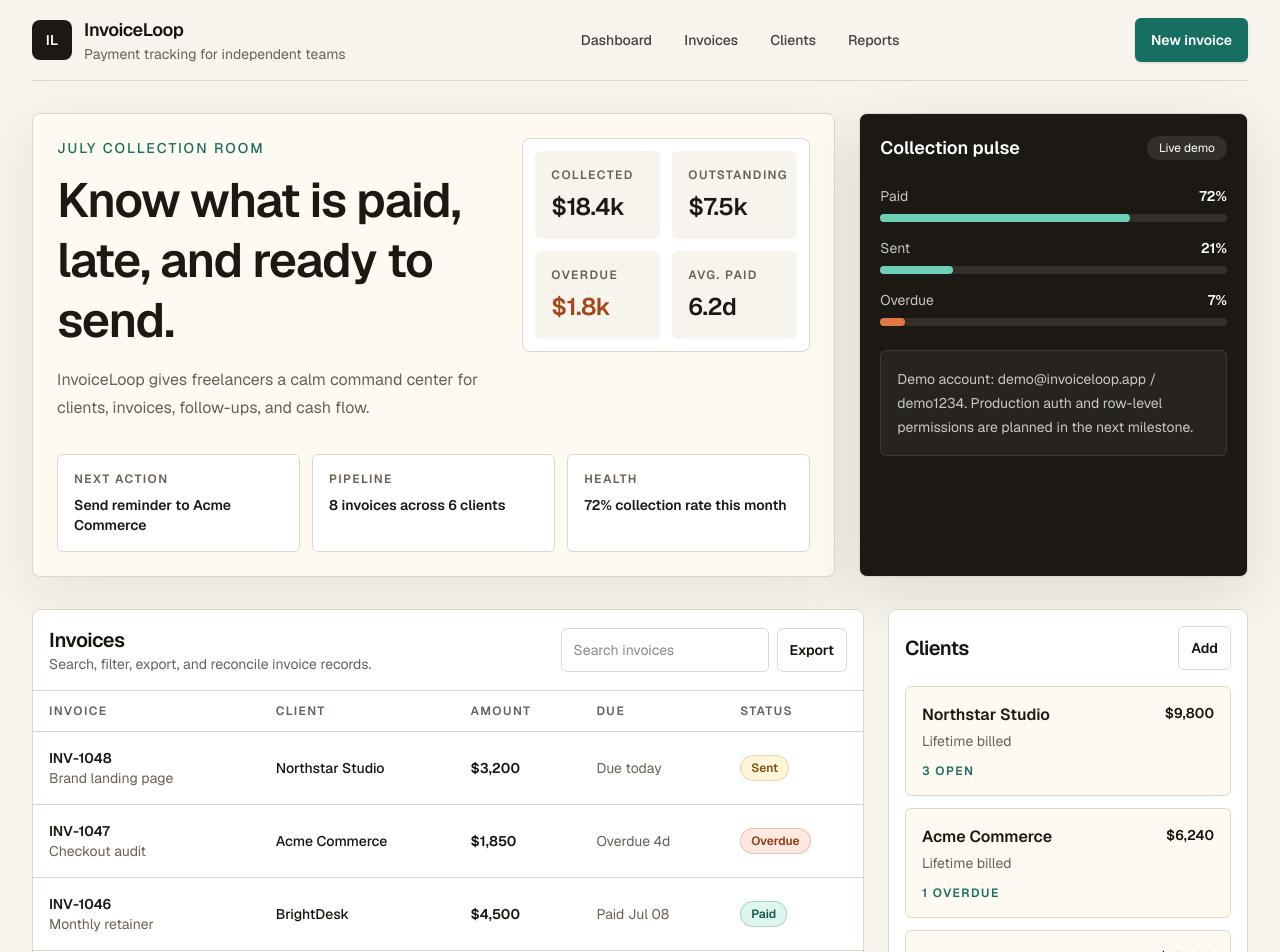
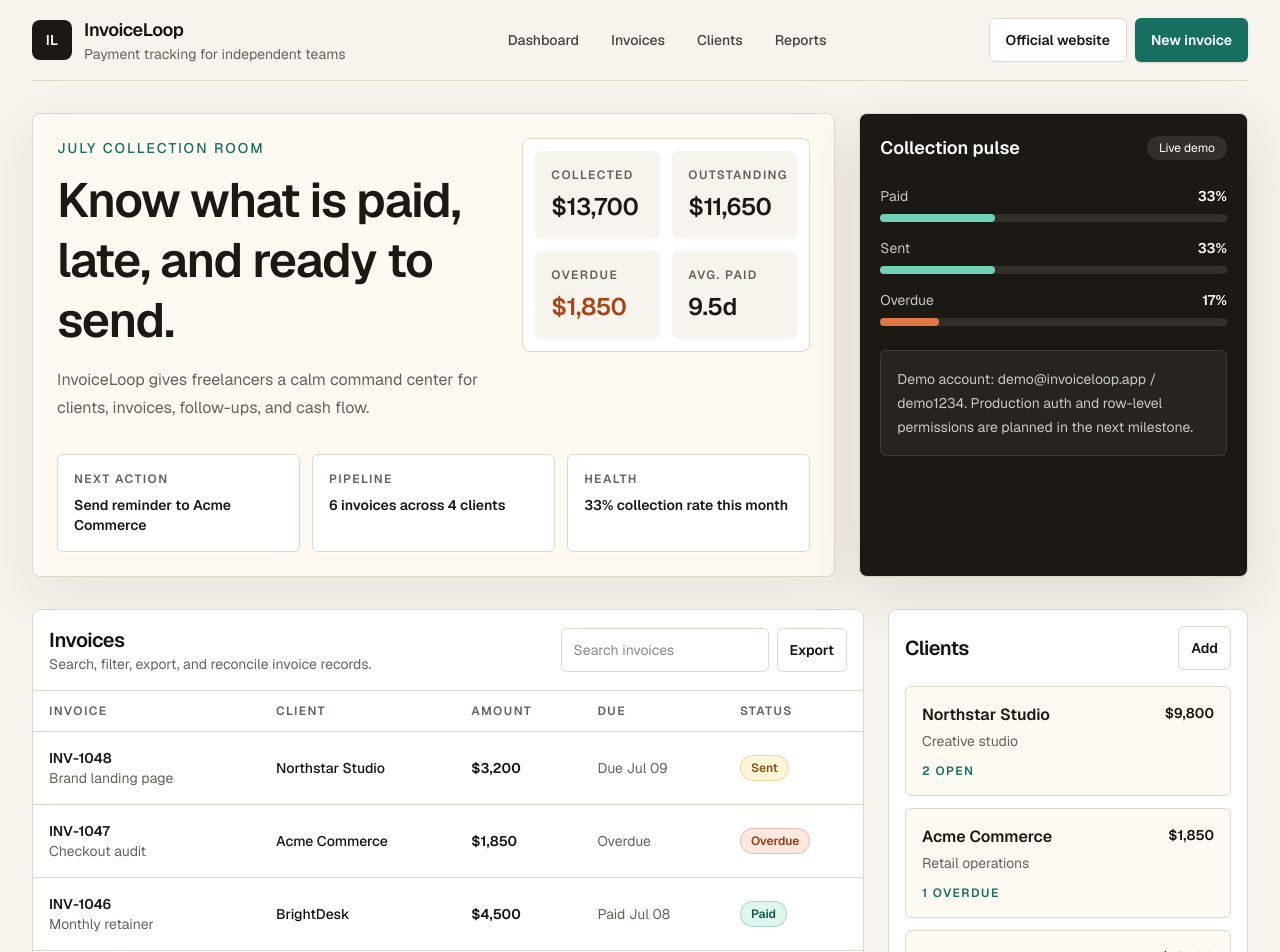
Before and after one commit to akhileshsvh2020-star/invoiceloop, a Next.js app: page / in a window 1280 px wide. Shown: the top 952 px of the page. Built offline with nearby package versions, Linux system fonts and the light colour scheme.

Commit message:
feat: add typed invoice demo data

```diff
--- a/src/app/page.tsx
+++ b/src/app/page.tsx
@@ -1,52 +1,32 @@
-const invoices = [
-  {
-    id: "INV-1048",
-    client: "Northstar Studio",
-    title: "Brand landing page",
-    amount: "$3,200",
-    due: "Due today",
-    status: "Sent",
-  },
-  {
-    id: "INV-1047",
-    client: "Acme Commerce",
-    title: "Checkout audit",
-    amount: "$1,850",
-    due: "Overdue 4d",
-    status: "Overdue",
-  },
-  {
-    id: "INV-1046",
-    client: "BrightDesk",
-    title: "Monthly retainer",
-    amount: "$4,500",
-    due: "Paid Jul 08",
-    status: "Paid",
-  },
-  {
-    id: "INV-1045",
-    client: "Mira Health",
-    title: "Dashboard prototype",
-    amount: "$2,400",
-    due: "Due Jul 14",
-    status: "Draft",
-  },
-];
+import {
+  clients,
+  formatCurrency,
+  getClientName,
+  getClientSummaries,
+  getDashboardMetrics,
+  invoices,
+  type InvoiceStatus,
+} from "@/lib/demo-data";
 
-const clients = [
-  ["Northstar Studio", "$9,800", "3 open"],
-  ["Acme Commerce", "$6,240", "1 overdue"],
-  ["BrightDesk", "$18,500", "clear"],
-];
+const statusStyles: Record<InvoiceStatus, string> = {
+  sent: "border-[#c79334]/30 bg-[#fff5d8] text-[#7a5416]",
+  overdue: "border-[#a64618]/25 bg-[#ffe8df] text-[#923a14]",
+  paid: "border-[#176f62]/25 bg-[#def6ed] text-[#10564c]",
+  draft: "border-stone-300 bg-stone-100 text-stone-700",
+};
 
-const statusStyles: Record<string, string> = {
-  Sent: "border-[#c79334]/30 bg-[#fff5d8] text-[#7a5416]",
-  Overdue: "border-[#a64618]/25 bg-[#ffe8df] text-[#923a14]",
-  Paid: "border-[#176f62]/25 bg-[#def6ed] text-[#10564c]",
-  Draft: "border-stone-300 bg-stone-100 text-stone-700",
+const statusLabels: Record<InvoiceStatus, string> = {
+  sent: "Sent",
+  overdue: "Overdue",
+  paid: "Paid",
+  draft: "Draft",
 };
 
 export default function Home() {
+  const metrics = getDashboardMetrics();
+  const clientSummaries = getClientSummaries();
+  const latestInvoices = invoices.slice(0, 4);
+
   return (
     <main className="min-h-screen bg-[var(--background)] text-[var(--foreground)]">
       <div className="mx-auto flex w-full max-w-7xl flex-col gap-8 px-4 py-4 sm:px-6 lg:px-8">
@@ -75,9 +55,19 @@ export default function Home() {
               </a>
             ))}
           </nav>
-          <button className="min-h-11 rounded-md bg-[var(--accent)] px-4 text-sm font-semibold text-white shadow-sm transition hover:bg-[var(--accent-strong)] focus-visible:outline focus-visible:outline-2 focus-visible:outline-[var(--accent)]">
-            New invoice
-          </button>
+          <div className="flex flex-wrap gap-2">
+            <a
+              className="inline-flex min-h-11 items-center rounded-md border border-[var(--line)] bg-white px-4 text-sm font-semibold text-[var(--ink)] transition hover:border-[var(--accent)] focus-visible:outline focus-visible:outline-2 focus-visible:outline-[var(--accent)]"
+              href="https://digitalheroesco.com"
+              rel="noreferrer"
+              target="_blank"
+            >
+              Official website
+            </a>
+            <button className="min-h-11 rounded-md bg-[var(--accent)] px-4 text-sm font-semibold text-white shadow-sm transition hover:bg-[var(--accent-strong)] focus-visible:outline focus-visible:outline-2 focus-visible:outline-[var(--accent)]">
+              New invoice
+            </button>
+          </div>
         </header>
 
         <section
@@ -99,18 +89,31 @@ export default function Home() {
                 </p>
               </div>
               <div className="grid grid-cols-2 gap-3 rounded-lg border border-[var(--line)] bg-white p-3 sm:min-w-72">
-                <Metric label="Collected" value="$18.4k" />
-                <Metric label="Outstanding" value="$7.5k" />
-                <Metric label="Overdue" value="$1.8k" tone="warn" />
-                <Metric label="Avg. paid" value="6.2d" />
+                <Metric label="Collected" value={formatCurrency(metrics.paid)} />
+                <Metric
+                  label="Outstanding"
+                  value={formatCurrency(metrics.outstanding)}
+                />
+                <Metric
+                  label="Overdue"
+                  value={formatCurrency(metrics.overdue)}
+                  tone="warn"
+                />
+                <Metric
+                  label="Avg. paid"
+                  value={`${metrics.paidWithinDays.toFixed(1)}d`}
+                />
               </div>
             </div>
 
             <div className="mt-8 grid gap-3 sm:grid-cols-3">
               {[
                 ["Next action", "Send reminder to Acme Commerce"],
-                ["Pipeline", "8 invoices across 6 clients"],
-                ["Health", "72% collection rate this month"],
+                [
+                  "Pipeline",
+                  `${invoices.length} invoices across ${clients.length} clients`,
+                ],
+                ["Health", `${metrics.paidRate}% collection rate this month`],
               ].map(([label, value]) => (
                 <div
                   className="rounded-md border border-[var(--line)] bg-white p-4"
@@ -135,9 +138,22 @@ export default function Home() {
               </span>
             </div>
             <div className="mt-6 space-y-4">
-              <Progress label="Paid" value="72%" width="72%" />
-              <Progress label="Sent" value="21%" width="21%" />
-              <Progress label="Overdue" value="7%" width="7%" warn />
+              <Progress
+                label="Paid"
+                value={`${metrics.paidRate}%`}
+                width={`${metrics.paidRate}%`}
+              />
+              <Progress
+                label="Sent"
+                value={`${metrics.sentRate}%`}
+                width={`${metrics.sentRate}%`}
+              />
+              <Progress
+                label="Overdue"
+                value={`${metrics.overdueRate}%`}
+                width={`${metrics.overdueRate}%`}
+                warn
+              />
             </div>
             <p className="mt-6 rounded-md border border-white/10 bg-white/5 p-4 text-sm leading-6 text-white/75">
               Demo account: demo@invoiceloop.app / demo1234. Production auth
@@ -183,7 +199,7 @@ export default function Home() {
                   </tr>
                 </thead>
                 <tbody>
-                  {invoices.map((invoice) => (
+                  {latestInvoices.map((invoice) => (
                     <tr className="border-b border-[var(--line)]" key={invoice.id}>
                       <td className="px-4 py-4">
                         <span className="block font-semibold text-[var(--ink)]">
@@ -193,14 +209,20 @@ export default function Home() {
                           {invoice.title}
                         </span>
                       </td>
-                      <td className="px-4 py-4 font-medium">{invoice.client}</td>
-                      <td className="px-4 py-4 font-semibold">{invoice.amount}</td>
-                      <td className="px-4 py-4 text-[var(--muted)]">{invoice.due}</td>
+                      <td className="px-4 py-4 font-medium">
+                        {getClientName(invoice.clientId)}
+                      </td>
+                      <td className="px-4 py-4 font-semibold">
+                        {formatCurrency(invoice.amountCents)}
+                      </td>
+                      <td className="px-4 py-4 text-[var(--muted)]">
+                        {formatDueLabel(invoice)}
+                      </td>
                       <td className="px-4 py-4">
                         <span
                           className={`inline-flex rounded-full border px-2.5 py-1 text-xs font-semibold ${statusStyles[invoice.status]}`}
                         >
-                          {invoice.status}
+                          {statusLabels[invoice.status]}
                         </span>
                       </td>
                     </tr>
@@ -218,24 +240,26 @@ export default function Home() {
               </button>
             </div>
             <div className="mt-4 space-y-3">
-              {clients.map(([name, value, state]) => (
+              {clientSummaries.slice(0, 3).map((client) => (
                 <div
                   className="rounded-md border border-[var(--line)] bg-[var(--panel)] p-4"
-                  key={name}
+                  key={client.id}
                 >
                   <div className="flex items-start justify-between gap-4">
                     <div>
-                      <p className="font-semibold text-[var(--ink)]">{name}</p>
+                      <p className="font-semibold text-[var(--ink)]">
+                        {client.name}
+                      </p>
                       <p className="mt-1 text-sm text-[var(--muted)]">
-                        Lifetime billed
+                        {client.companyType}
                       </p>
                     </div>
                     <span className="text-right text-sm font-semibold">
-                      {value}
+                      {formatCurrency(client.lifetimeBilled)}
                     </span>
                   </div>
                   <p className="mt-3 text-xs font-semibold uppercase tracking-[0.12em] text-[var(--accent)]">
-                    {state}
+                    {client.state}
                   </p>
                 </div>
               ))}
@@ -245,6 +269,25 @@ export default function Home() {
       </div>
     </main>
   );
+}
+
+function formatDueLabel(invoice: { status: InvoiceStatus; dueAt: string; paidAt?: string }) {
+  if (invoice.status === "paid" && invoice.paidAt) {
+    return `Paid ${formatShortDate(invoice.paidAt)}`;
+  }
+
+  if (invoice.status === "overdue") {
+    return "Overdue";
+  }
+
+  return `Due ${formatShortDate(invoice.dueAt)}`;
+}
+
+function formatShortDate(value: string) {
+  return new Intl.DateTimeFormat("en-US", {
+    month: "short",
+    day: "2-digit",
+  }).format(new Date(value));
 }
 
 function Metric({
--- /dev/null
+++ b/src/lib/demo-data.ts
@@ -0,0 +1,199 @@
+export type InvoiceStatus = "draft" | "sent" | "paid" | "overdue";
+
+export type Client = {
+  id: string;
+  name: string;
+  contactEmail: string;
+  companyType: string;
+  createdAt: string;
+};
+
+export type Invoice = {
+  id: string;
+  clientId: string;
+  title: string;
+  status: InvoiceStatus;
+  amountCents: number;
+  issuedAt: string;
+  dueAt: string;
+  paidAt?: string;
+};
+
+export const clients: Client[] = [
+  {
+    id: "client-northstar",
+    name: "Northstar Studio",
+    contactEmail: "accounts@northstar.example",
+    companyType: "Creative studio",
+    createdAt: "2026-05-02",
+  },
+  {
+    id: "client-acme",
+    name: "Acme Commerce",
+    contactEmail: "finance@acme.example",
+    companyType: "Retail operations",
+    createdAt: "2026-05-19",
+  },
+  {
+    id: "client-brightdesk",
+    name: "BrightDesk",
+    contactEmail: "billing@brightdesk.example",
+    companyType: "SaaS team",
+    createdAt: "2026-04-11",
+  },
+  {
+    id: "client-mira",
+    name: "Mira Health",
+    contactEmail: "ops@mira.example",
+    companyType: "Healthcare group",
+    createdAt: "2026-06-08",
+  },
+];
+
+export const invoices: Invoice[] = [
+  {
+    id: "INV-1048",
+    clientId: "client-northstar",
+    title: "Brand landing page",
+    status: "sent",
+    amountCents: 320000,
+    issuedAt: "2026-07-02",
+    dueAt: "2026-07-09",
+  },
+  {
+    id: "INV-1047",
+    clientId: "client-acme",
+    title: "Checkout audit",
+    status: "overdue",
+    amountCents: 185000,
+    issuedAt: "2026-06-22",
+    dueAt: "2026-07-05",
+  },
+  {
+    id: "INV-1046",
+    clientId: "client-brightdesk",
+    title: "Monthly retainer",
+    status: "paid",
+    amountCents: 450000,
+    issuedAt: "2026-07-01",
+    dueAt: "2026-07-08",
+    paidAt: "2026-07-08",
+  },
+  {
+    id: "INV-1045",
+    clientId: "client-mira",
+    title: "Dashboard prototype",
+    status: "draft",
+    amountCents: 240000,
+    issuedAt: "2026-07-08",
+    dueAt: "2026-07-14",
+  },
+  {
+    id: "INV-1044",
+    clientId: "client-brightdesk",
+    title: "June implementation sprint",
+    status: "paid",
+    amountCents: 920000,
+    issuedAt: "2026-06-16",
+    dueAt: "2026-06-30",
+    paidAt: "2026-06-28",
+  },
+  {
+    id: "INV-1043",
+    clientId: "client-northstar",
+    title: "Launch support package",
+    status: "sent",
+    amountCents: 660000,
+    issuedAt: "2026-06-28",
+    dueAt: "2026-07-12",
+  },
+];
+
+export function formatCurrency(amountCents: number) {
+  return new Intl.NumberFormat("en-US", {
+    style: "currency",
+    currency: "USD",
+    maximumFractionDigits: 0,
+  }).format(amountCents / 100);
+}
+
+export function getClientName(clientId: string) {
+  return clients.find((client) => client.id === clientId)?.name ?? "Unknown";
+}
+
+export function getDashboardMetrics() {
+  const paid = invoices
+    .filter((invoice) => invoice.status === "paid")
+    .reduce((total, invoice) => total + invoice.amountCents, 0);
+
+  const outstanding = invoices
+    .filter((invoice) => invoice.status === "sent" || invoice.status === "overdue")
+    .reduce((total, invoice) => total + invoice.amountCents, 0);
+
+  const overdue = invoices
+    .filter((invoice) => invoice.status === "overdue")
+    .reduce((total, invoice) => total + invoice.amountCents, 0);
+
+  const paidInvoices = invoices.filter((invoice) => invoice.status === "paid");
+  const paidWithinDays =
+    paidInvoices.reduce((total, invoice) => {
+      if (!invoice.paidAt) {
+        return total;
+      }
+
+      const issued = new Date(invoice.issuedAt).getTime();
+      const paidDate = new Date(invoice.paidAt).getTime();
+      return total + Math.round((paidDate - issued) / 86400000);
+    }, 0) / paidInvoices.length;
+
+  const paidRate = Math.round((paidInvoices.length / invoices.length) * 100);
+  const sentRate = Math.round(
+    (invoices.filter((invoice) => invoice.status === "sent").length /
+      invoices.length) *
+      100,
+  );
+  const overdueRate = Math.round(
+    (invoices.filter((invoice) => invoice.status === "overdue").length /
+      invoices.length) *
+      100,
+  );
+
+  return {
+    paid,
+    outstanding,
+    overdue,
+    paidWithinDays,
+    paidRate,
+    sentRate,
+    overdueRate,
+  };
+}
+
+export function getClientSummaries() {
+  return clients.map((client) => {
+    const clientInvoices = invoices.filter(
+      (invoice) => invoice.clientId === client.id,
+    );
+    const lifetimeBilled = clientInvoices.reduce(
+      (total, invoice) => total + invoice.amountCents,
+      0,
+    );
+    const overdueCount = clientInvoices.filter(
+      (invoice) => invoice.status === "overdue",
+    ).length;
+    const openCount = clientInvoices.filter(
+      (invoice) => invoice.status === "sent" || invoice.status === "overdue",
+    ).length;
+
+    return {
+      ...client,
+      lifetimeBilled,
+      state:
+        overdueCount > 0
+          ? `${overdueCount} overdue`
+          : openCount > 0
+            ? `${openCount} open`
+            : "clear",
+    };
+  });
+}
```
